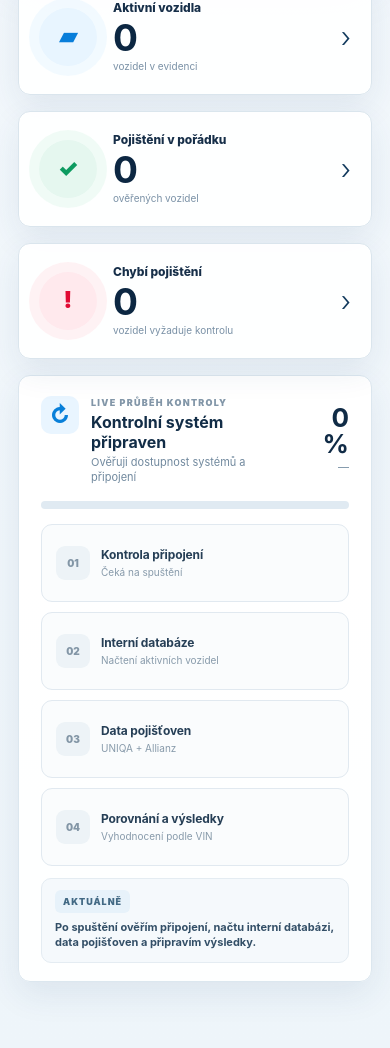
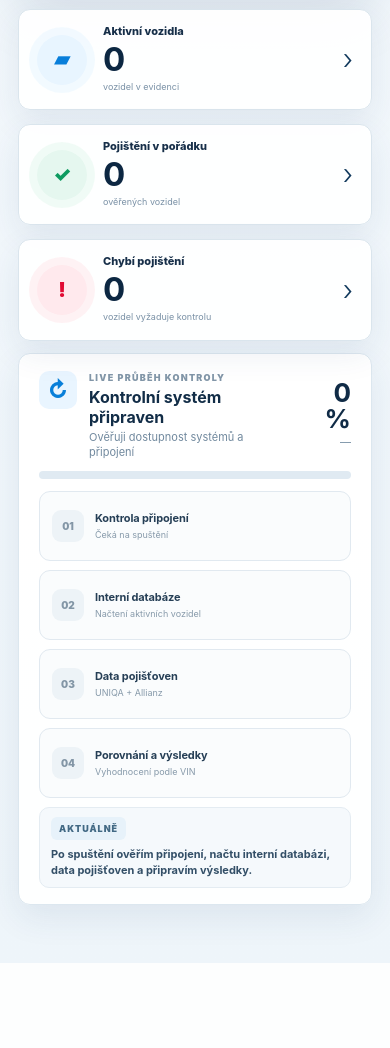
Before and after one commit to jakubwurm-coder/DENN-POV-KONTROLA-POJI-T-N-, a Flask app: page / in a window 390 px wide. Shown: the part 615-1663 px from the top of the page. After the commit the page ends 1578 px from the top, so only its background shows below. Run offline with Flask 3, Linux system fonts and the light colour scheme; data that the repository does not hold is empty.

Commit message:
Compact dashboard so live stages fit on first screen

```diff
--- a/static/css/app.css
+++ b/static/css/app.css
@@ -1298,3 +1298,135 @@ button{cursor:pointer}
 @media(max-width:680px){
   .progress-live-detail{align-items:flex-start;flex-direction:column;gap:7px}
 }
+
+
+/* 2026-09-21 · compact first-screen layout + true transparent logo */
+.brand-logo-wrap{
+  width:184px;
+  height:120px;
+  overflow:visible;
+  align-items:flex-start;
+}
+.brand-logo{
+  width:176px;
+  height:auto;
+  max-width:none;
+  max-height:none;
+  object-fit:contain;
+  object-position:left top;
+  mix-blend-mode:normal!important;
+  background:transparent!important;
+}
+
+.topbar{
+  min-height:112px;
+  padding:18px 30px 14px;
+}
+.topbar h1{
+  margin-top:5px;
+  font-size:32px;
+}
+.content{
+  padding-top:14px;
+}
+
+.showroom-hero{
+  min-height:248px;
+}
+.showroom-copy{
+  width:min(560px,62%);
+  padding:30px 40px 27px 64px;
+}
+.showroom-copy::before{
+  left:38px;
+  top:61px;
+  height:68px;
+}
+.showroom-copy h2{
+  font-size:34px;
+}
+.showroom-copy p{
+  margin-top:10px;
+  font-size:12px;
+}
+.hero-eyebrow{
+  margin-bottom:10px;
+}
+.location-chip{
+  top:16px;
+  right:18px;
+}
+.hero-signature{
+  bottom:14px;
+  right:28px;
+  font-size:21px;
+}
+
+.overview-grid{
+  margin:12px 0;
+  gap:14px;
+}
+.summary-card{
+  min-height:98px;
+  padding:14px 18px;
+}
+.summary-icon{
+  width:50px;
+  height:50px;
+  flex-basis:50px;
+  font-size:20px;
+  box-shadow:0 0 0 8px rgba(232,245,255,.52);
+}
+.success .summary-icon{box-shadow:0 0 0 8px rgba(229,247,239,.55)}
+.danger .summary-icon{box-shadow:0 0 0 8px rgba(255,233,237,.58)}
+.summary-copy strong{
+  font-size:33px;
+}
+.summary-copy>span{
+  font-size:11px;
+}
+.summary-copy small{
+  font-size:9px;
+}
+
+#progressPanel{
+  padding:17px 20px 16px;
+  margin-bottom:20px;
+}
+.progress-head{
+  margin-bottom:12px;
+}
+.progress-stage-grid{
+  margin-top:12px;
+  gap:9px;
+}
+.progress-stage{
+  min-height:70px;
+  padding:11px 12px;
+}
+.stage-number{
+  width:32px;
+  height:32px;
+  flex-basis:32px;
+}
+.progress-stage strong{
+  font-size:11px;
+}
+.progress-stage small{
+  font-size:9px;
+}
+.progress-live-detail{
+  margin-top:9px;
+  padding:9px 11px;
+}
+
+@media(max-width:1100px){
+  .topbar{min-height:108px}
+  .showroom-hero{min-height:235px}
+}
+@media(max-width:900px){
+  .showroom-hero{min-height:285px}
+}
+@media(max-width:680px){
+  .showroom-hero{min-height:315px}
+}
```
